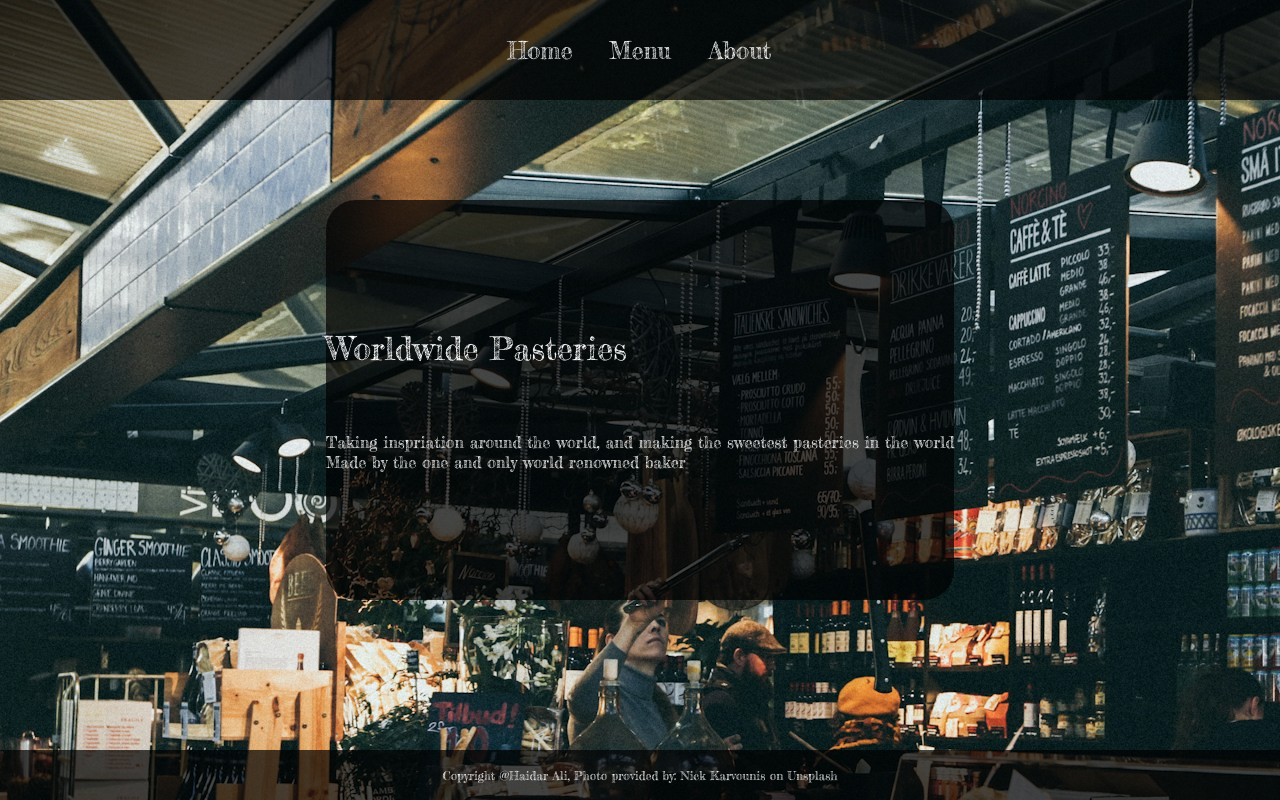
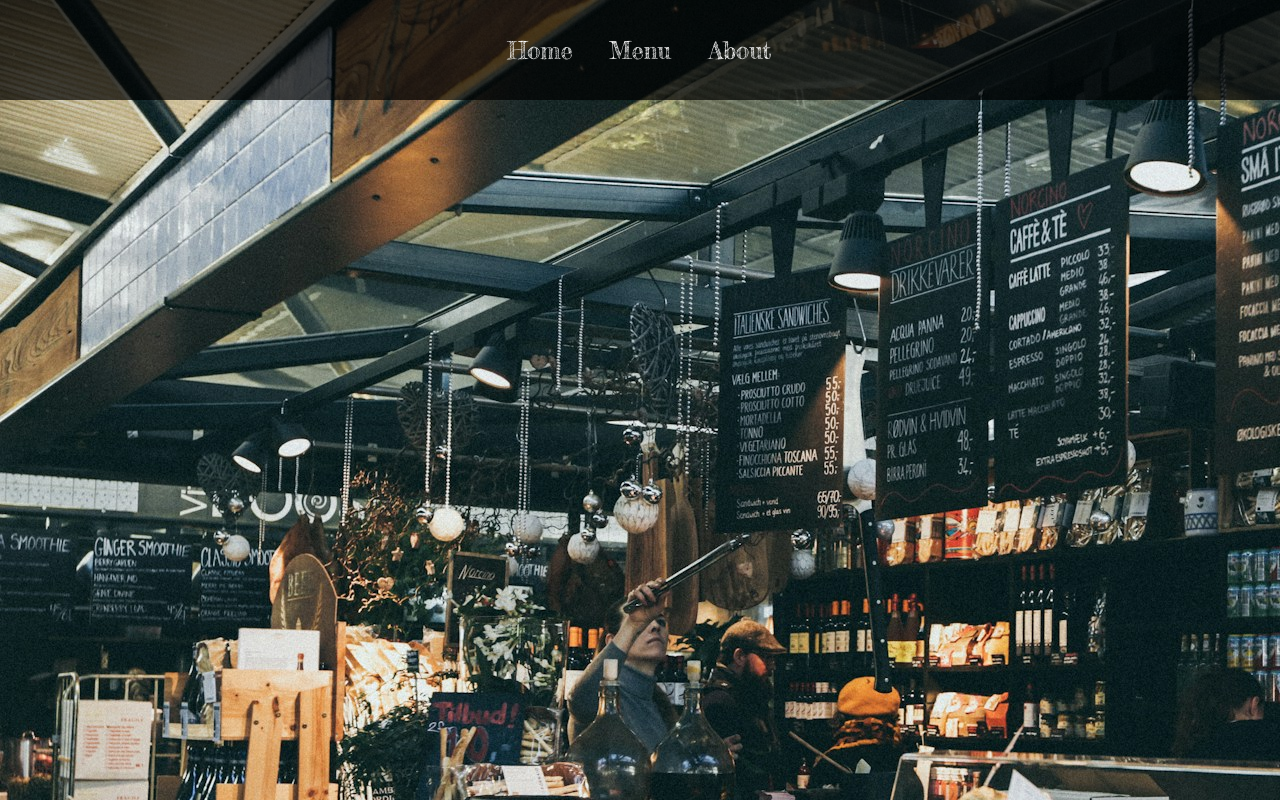
Before and after one commit to FC-HaidarAli/restaurant-page, a website built with webpack: page src/index.html in a window 1280 px wide. Built offline with nearby package versions, Linux system fonts and the light colour scheme.

Commit message:
remove html to manipulate all in DOM

```diff
--- a/src/index.html
+++ b/src/index.html
@@ -14,18 +14,6 @@
         </nav>
     </header>
     <div id="content">
-        <div class="main-component">
-            <div class="center">
-                <h1 class="page-title">Worldwide Pasteries</h1>
-                <section class="subtext-box">
-                    <p class="text">Taking inspriation around the world, and making the sweetest pasteries in the world</p>
-                    <p class="text">Made by the one and only world renowned baker</p>
-                </section>
-            </div>
-        </div>
-        <div class="footer">
-            <p class="footer-text">Copyright @Haidar Ali, Photo provided by: Nick Karvounis on Unsplash</p>
-        </div>
     </div>
 </body>
 </html>
```
